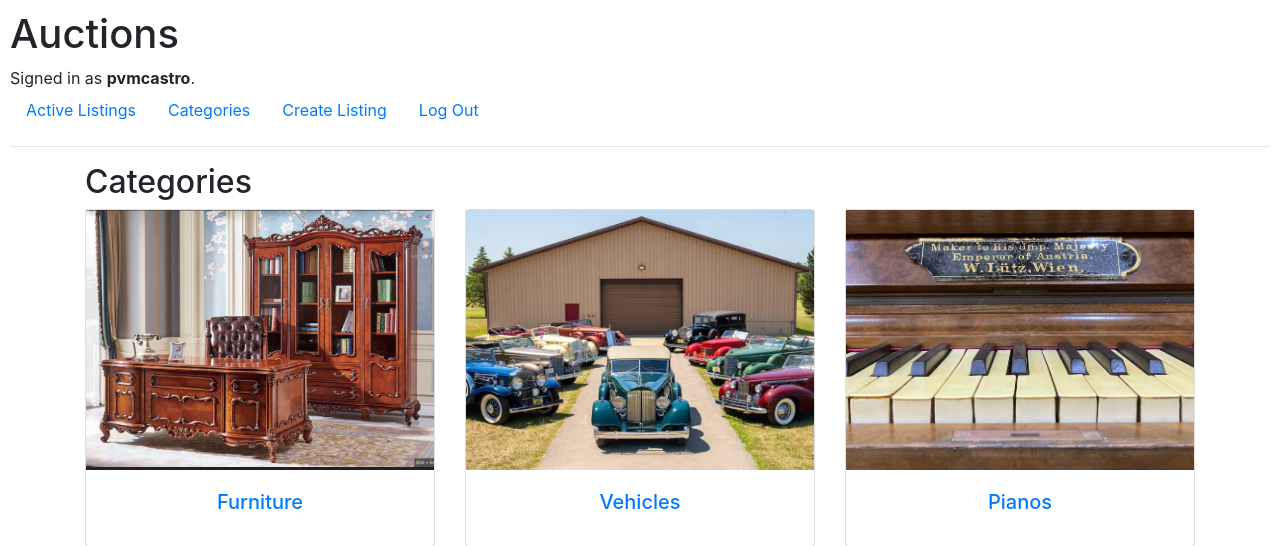
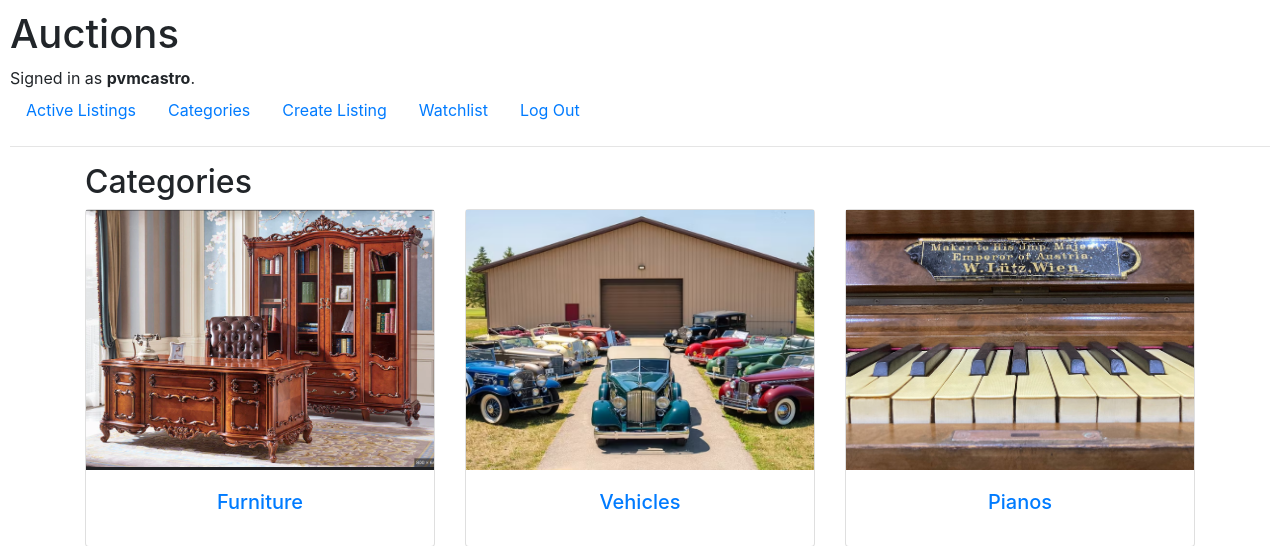
Before and after one commit to pedrovmcastro/Auction-Marketplace, a Django app: page /categories in a window 1280 px wide. Shown: the top 546 px of the page. Run offline with Django 3.2, Linux system fonts and the light colour scheme; a user stored in the database is signed in; data comes from the database, SQL or seed files in the repository; some libraries are stand-ins or nearby versions.

Commit message:
normalization

```diff
--- a/auctions/templates/auctions/layout.html
+++ b/auctions/templates/auctions/layout.html
@@ -30,6 +30,9 @@
                     <a class="nav-link" href="{% url 'create' %}">Create Listing</a>
                 </li>
                 <li class="nav-item">
+                    <a class="nav-link" href="{% url 'watchlist' %}">Watchlist</a>
+                </li>
+                <li class="nav-item">
                     <a class="nav-link" href="{% url 'logout' %}">Log Out</a>
                 </li>
             {% else %}
```
